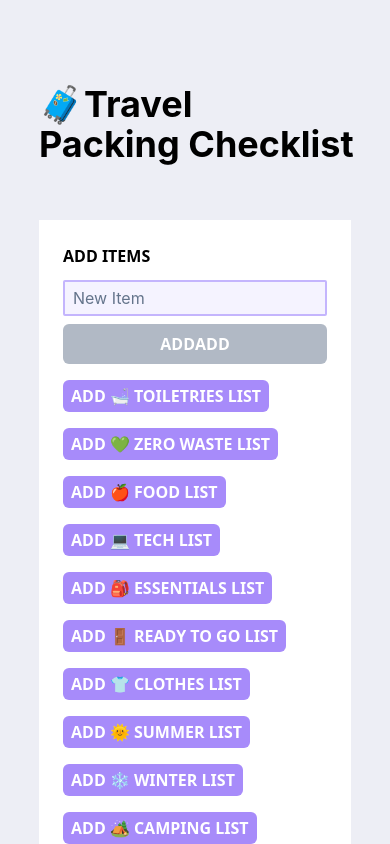
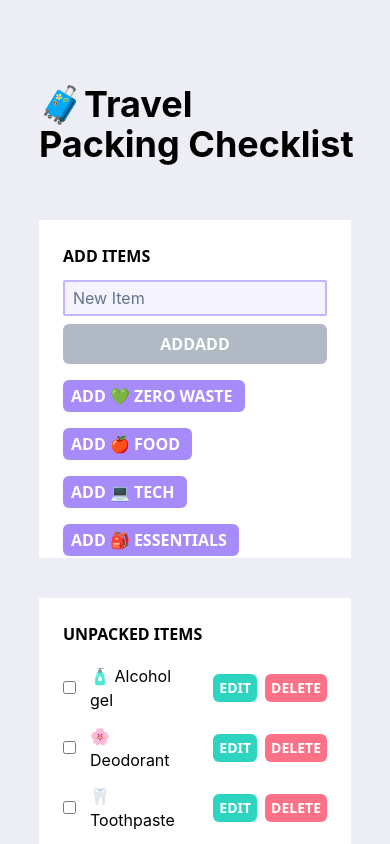
Before and after one commit to paulafffl/travel_packing_checklist, a React (Create React App) app: page / in a window 390 px wide. Shown: the top 844 px of the page. Built offline with nearby package versions, Linux system fonts and the light colour scheme.

Commit message:
Improve UI of AddList buttons

```diff
--- a/src/components/AddList.tsx
+++ b/src/components/AddList.tsx
@@ -12,8 +12,8 @@ const AddList = ({ list, name, listedState, listedSetState }: ItemProps) => {
   const { addList, removeList } = useContext(ItemsContext);
   return (
     <button
-      className="mt-4 px-2 py-1"
-      aria-label={`Add List for SUMMER`}
+      className="mr-5 mt-4 py-1 pl-2 pr-3"
+      aria-label={`Add List for ${name}`}
       onClick={() => {
         if (!listedState) {
           addList(list);
@@ -27,7 +27,7 @@ const AddList = ({ list, name, listedState, listedSetState }: ItemProps) => {
       <span className="material-symbols-outlined mr-1 text-base font-bold">
         {!listedState ? 'add' : 'delete'}
       </span>
-      {name} LIST
+      {name}
     </button>
   );
 };
--- a/src/components/AddSection.tsx
+++ b/src/components/AddSection.tsx
@@ -15,7 +15,7 @@ import AddItem from './AddItem';
 import AddList from './AddList';
 
 const AddSection = () => {
-  const [listedToiletries, setListedToiletries] = useState(false);
+  const [listedToiletries, setListedToiletries] = useState(true);
   const [listedZeroWaste, setListedZeroWaste] = useState(false);
   const [listedFood, setListedFood] = useState(false);
   const [listedTech, setListedTech] = useState(false);
@@ -27,15 +27,9 @@ const AddSection = () => {
   const [listedCamping, setListedCamping] = useState(false);
 
   return (
-    <section>
+    <section className={'scrollbar h-[40vh] overflow-y-auto sm:h-auto'}>
       <h2> ADD ITEMS </h2>
       <AddItem />
-      <AddList
-        list={listToiletries}
-        name={'🛁 Toiletries'}
-        listedState={listedToiletries}
-        listedSetState={setListedToiletries}
-      />
       <AddList
         list={listZeroWaste}
         name={'💚 Zero Waste'}
@@ -90,6 +84,12 @@ const AddSection = () => {
         listedState={listedCamping}
         listedSetState={setListedCamping}
       />
+      <AddList
+        list={listToiletries}
+        name={'🛁 Toiletries'}
+        listedState={listedToiletries}
+        listedSetState={setListedToiletries}
+      />
     </section>
   );
 };
--- a/src/index.css
+++ b/src/index.css
@@ -61,3 +61,15 @@ section {
 .main-margin {
   margin: 10vh 10vw;
 }
+
+@media (max-width: 640px) {
+  .scrollbar::-webkit-scrollbar {
+    width: 1.5vw;
+    background-color: rgb(219, 207, 239);
+  }
+
+  .scrollbar::-webkit-scrollbar-thumb {
+    background-color: #2dd4bf;
+    border-radius: 2vw;
+  }
+}
```
